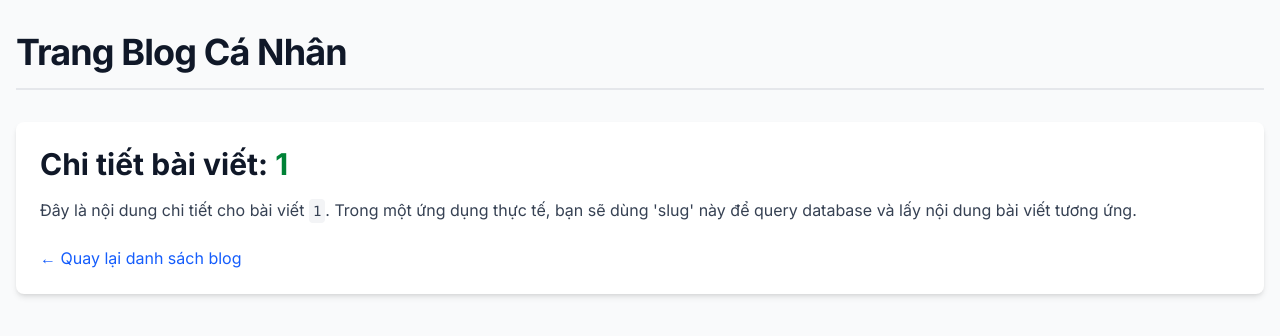
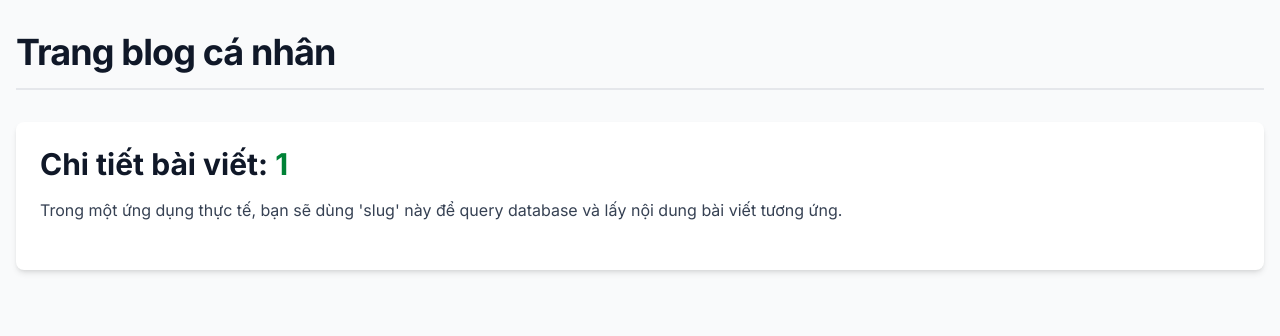
Before and after one commit to tranlinh102/front-coach-ticket-booking, a Next.js app: page /blog/1 in a window 1280 px wide. Shown: the top 336 px of the page. Built offline with nearby package versions, Linux system fonts and the light colour scheme.

Commit message:
29/10 14h36 update

```diff
--- a/src/app/blog/[slug]/page.tsx
+++ b/src/app/blog/[slug]/page.tsx
@@ -1,4 +1,4 @@
-import Link from 'next/link';
+// import Link from 'next/link';
 
 // Định nghĩa kiểu dữ liệu cho props, bao gồm 'params'
 type BlogPostPageProps = {
@@ -23,17 +23,16 @@ export default function BlogPostPage({ params }: BlogPostPageProps) {
       </h1>
 
       <p className="text-gray-700 mb-6">
-        Đây là nội dung chi tiết cho bài viết <code className="bg-gray-100 p-1 rounded text-sm">{slug}</code>.
         Trong một ứng dụng thực tế, bạn sẽ dùng 'slug' này để query database
         và lấy nội dung bài viết tương ứng.
       </p>
 
-      <Link
+      {/* <Link
         href="/blog"
         className="inline-block text-blue-600 hover:underline"
       >
         &larr; Quay lại danh sách blog
-      </Link>
+      </Link> */}
     </div>
   );
 }
--- a/src/app/blog/layout.tsx
+++ b/src/app/blog/layout.tsx
@@ -17,7 +17,7 @@ export default function BlogLayout({
       */}
       <header className="mb-8 pb-4 border-b-2 border-gray-200">
         <h1 className="text-4xl font-extrabold text-gray-900 tracking-tight">
-          Trang Blog Cá Nhân
+          Trang blog cá nhân
         </h1>
       </header>
 
```
